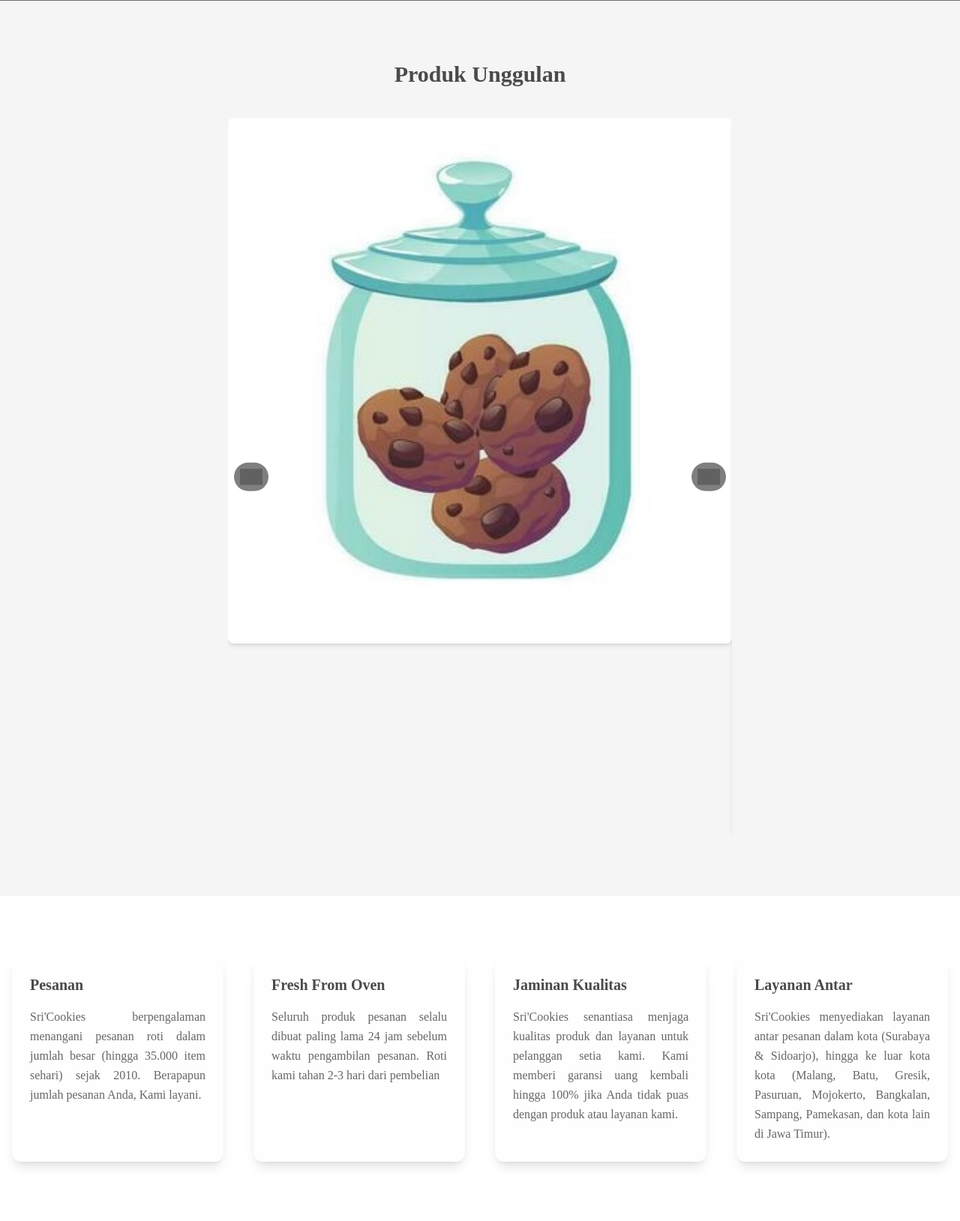
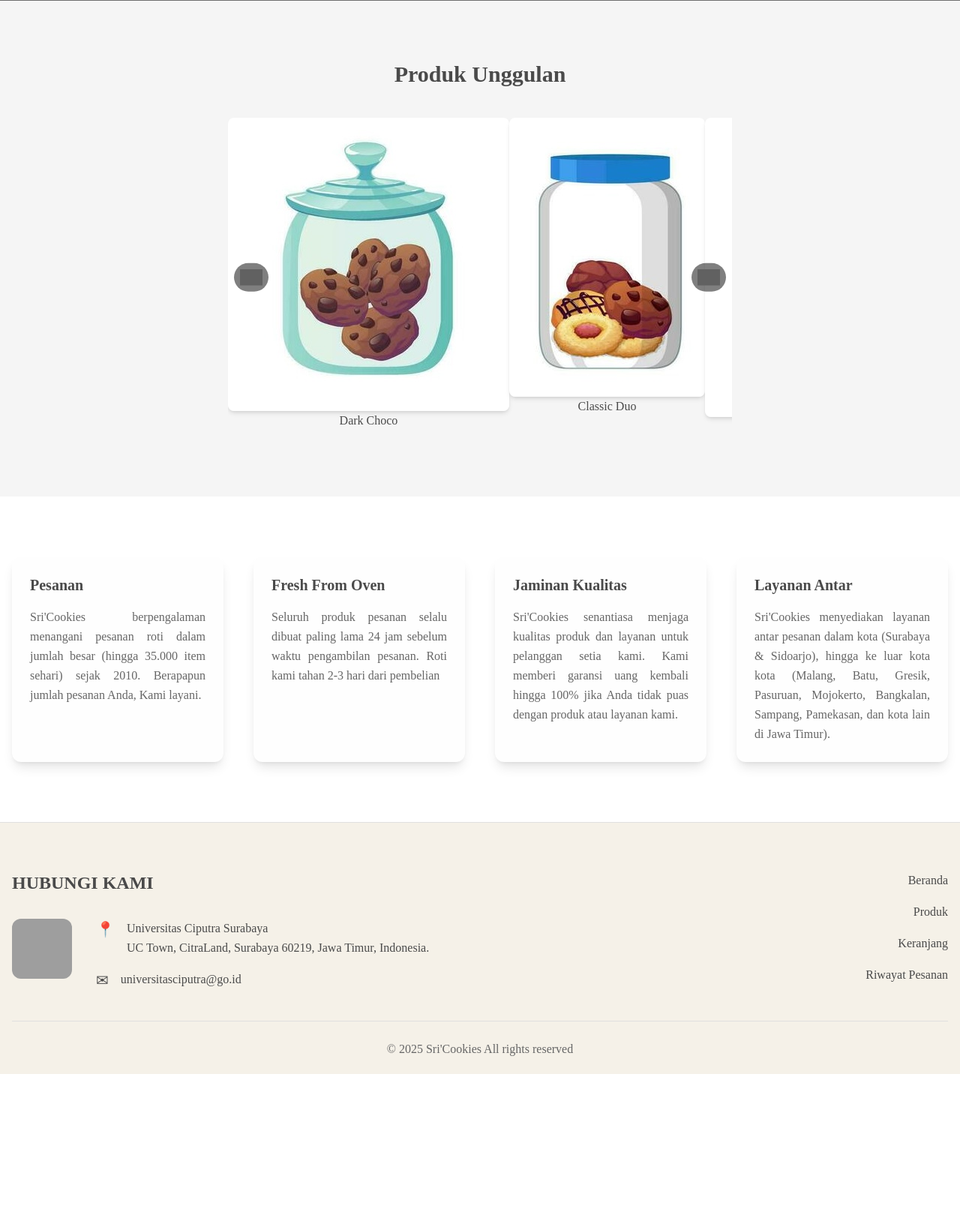
Before and after one commit to R-W-Alie/WebProg_ALP, a PHP site: page /home.php in a window 1280 px wide. Shown: the part 607-2235 px from the top of the page at 75% size. After the commit the page ends 2039 px from the top, so only its background shows below. Run offline with PHP 8.4, Linux system fonts and the light colour scheme; some libraries are stand-ins or nearby versions; grey boxes are pictures that could not be loaded.

Commit message:
update home.php

```diff
--- a/home.php
+++ b/home.php
@@ -6,15 +6,18 @@
     <div class="max-w-screen-xl mx-auto px-4">
         <h2 class="text-3xl font-bold text-center mb-10">Produk Unggulan</h2>
         <div id="slider" class="relative w-full max-w-2xl mx-auto overflow-hidden">
-            <div class="slides flex transition-transform duration-500 ease-in-out" style="width: calc(100% * 3);">
-                <div class="slide flex-shrink-0 w-1/3">
+            <div class="slides flex transition-transform duration-500 ease-in-out">
+                <div class="slide flex-shrink-0 w-100px h-auto">
                     <img src="https://raw.githubusercontent.com/R-W-Alie/WebProg_ALP/refs/heads/main/image/dark_choco.jpg" alt="Kukis Dark Choco" class="w-full h-auto block object-cover rounded-lg shadow-md">
+                    <p class="text-center">Dark Choco</p>
                 </div>
-                <div class="slide flex-shrink-0 w-1/3">
+                <div class="slide flex-shrink-0 w-100px h-auto">
                     <img src="https://raw.githubusercontent.com/R-W-Alie/WebProg_ALP/refs/heads/main/image/classic_duo.jpg" alt="Kukis Classic Duo" class="w-full h-auto block object-cover rounded-lg shadow-md">
+                    <p class="text-center">Classic Duo</p>
                 </div>
-                <div class="slide flex-shrink-0 w-1/3">
+                <div class="slide flex-shrink-0 w-100px h-auto">
                     <img src="https://raw.githubusercontent.com/R-W-Alie/WebProg_ALP/refs/heads/main/image/palm_sugar_choco.jpg" alt="Kukis Palm Sugar Choco" class="w-full h-auto block object-cover rounded-lg shadow-md">
+                    <p class="text-center">Palm Sugar Choco</p>
                 </div>
             </div>
 
@@ -27,8 +30,8 @@
                 </button>
             </div>
         </div>
+        <script src="https://code.jquery.com/jquery-3.6.0.min.js"></script>
         <script>
-        // jQuery(document).ready() code
             $(document).ready(function () {
                 let currentIndex = 0;
                 const slides = $('.slide');
@@ -37,7 +40,7 @@
                 let autoSlide;
 
                 function showSlide(index) {
-                const offset = -index * 100 + '%';
+                    const offset = -index * (100 / 3) + '%'; // Adjust based on the number of slides
                     $('.slides').css('transform', 'translateX(' + offset + ')');
                 }
 
@@ -76,6 +79,7 @@
     </div>
 </section>
 
+
     <section class="py-20 bg-white">
         <div class="max-w-screen-xl mx-auto px-4 grid grid-cols-1 sm:grid-cols-2 md:grid-cols-2 lg:grid-cols-4 gap-10">
             <div class="relative p-6 bg-[#FEFEFE] rounded-xl shadow-lg hover:-translate-y-1 transition-transform">
```
Lines whose indentation alone changed are shown as unchanged.
